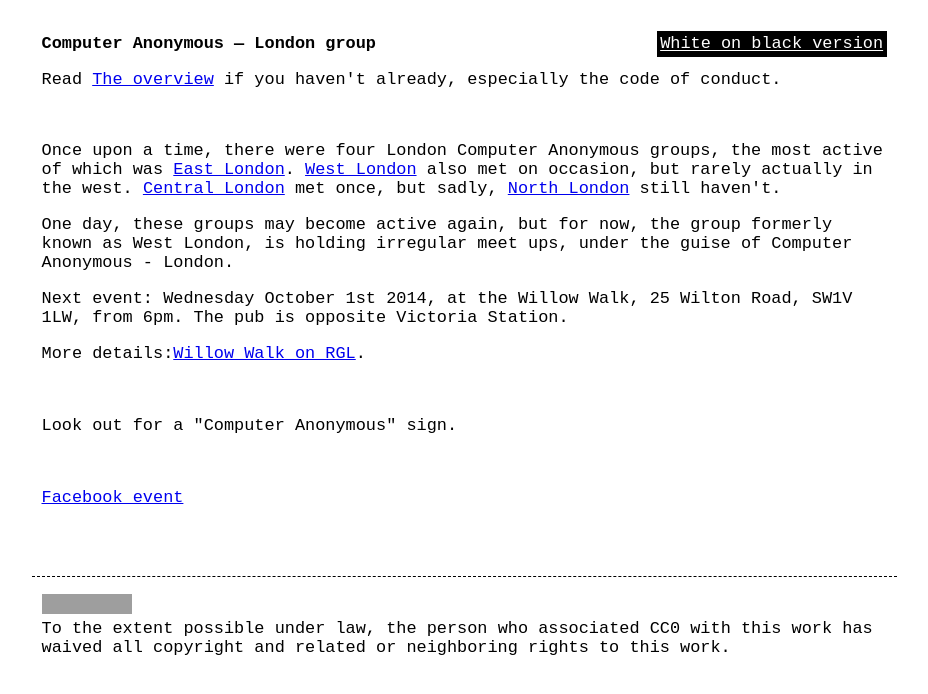
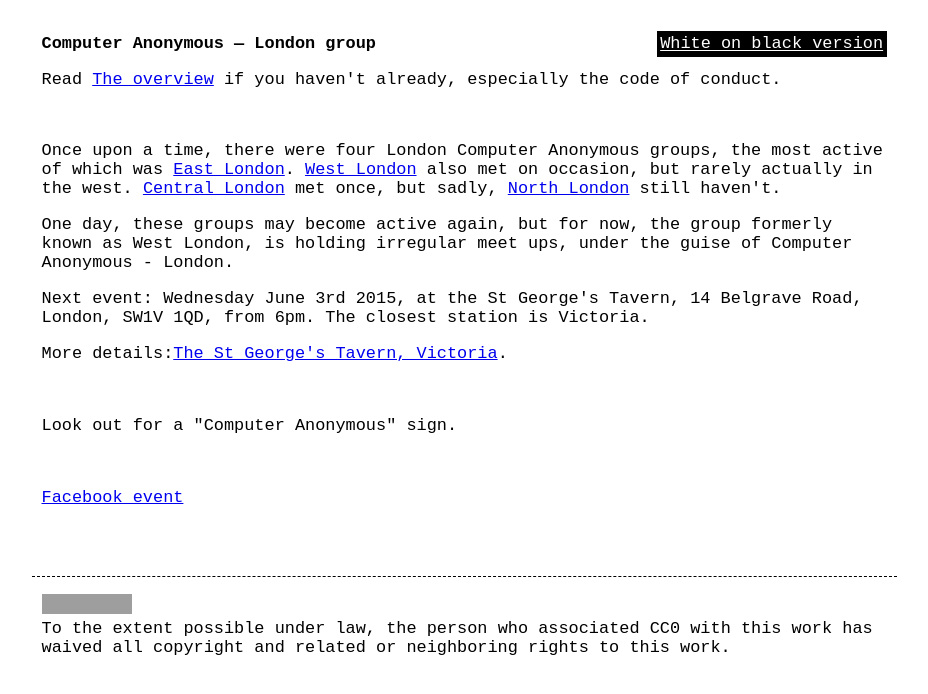
Before and after one commit to computeranonymous/computer, a Jekyll site: the page built from uk_london.html, in a window 1280 px wide. Shown: the top 694 px of the page, without its empty margins (176-1104 px from the left). Built offline with Jekyll 4.4.1, drawn with Linux system fonts in a browser that asks for light colours; grey boxes are pictures that could not be loaded.

Commit message:
Update uk_london.html
A new London meet added!

```diff
--- a/uk_london.html
+++ b/uk_london.html
@@ -12,10 +12,10 @@
 <br />
 <p>One day, these groups may become active again, but for now, the group formerly known as West London, is holding irregular meet ups, under the guise of Computer Anonymous - London.</a>
 <p>
-<p>Next event: Wednesday October 1st 2014, at the Willow Walk, 25 Wilton Road, SW1V 1LW, from 6pm. The pub is opposite Victoria Station.</p>
-<p>More details:<a href="http://london.randomness.org.uk/wiki.cgi?Willow_Walk,_SW1V_1LW">Willow Walk on RGL</a>.</p>
+<p>Next event: Wednesday June 3rd 2015, at the St George's Tavern, 14 Belgrave Road, London, SW1V 1QD, from 6pm. The closest station is Victoria.</p>
+<p>More details:<a href="http://www.nicholsonspubs.co.uk/thestgeorgestavernvictorialondon/">The St George's Tavern, Victoria</a>.</p>
 <br />
 <p>Look out for a "Computer Anonymous" sign.</p>
 <br />
-<p><a href="https://www.facebook.com/events/913922515290229/">Facebook event</a></p>
+<p><a href="https://www.facebook.com/events/762685077180642/">Facebook event</a></p>
 <br />
```
